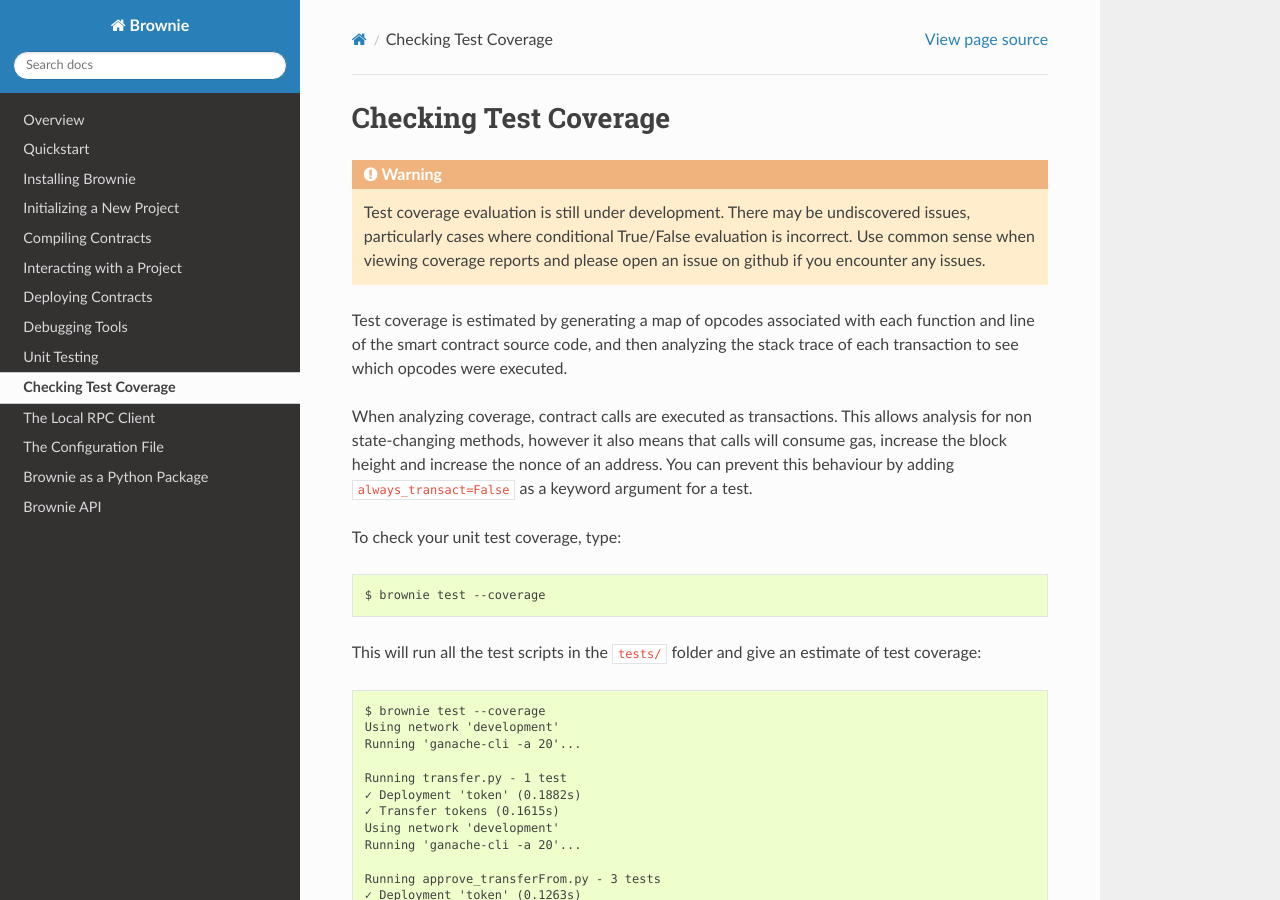
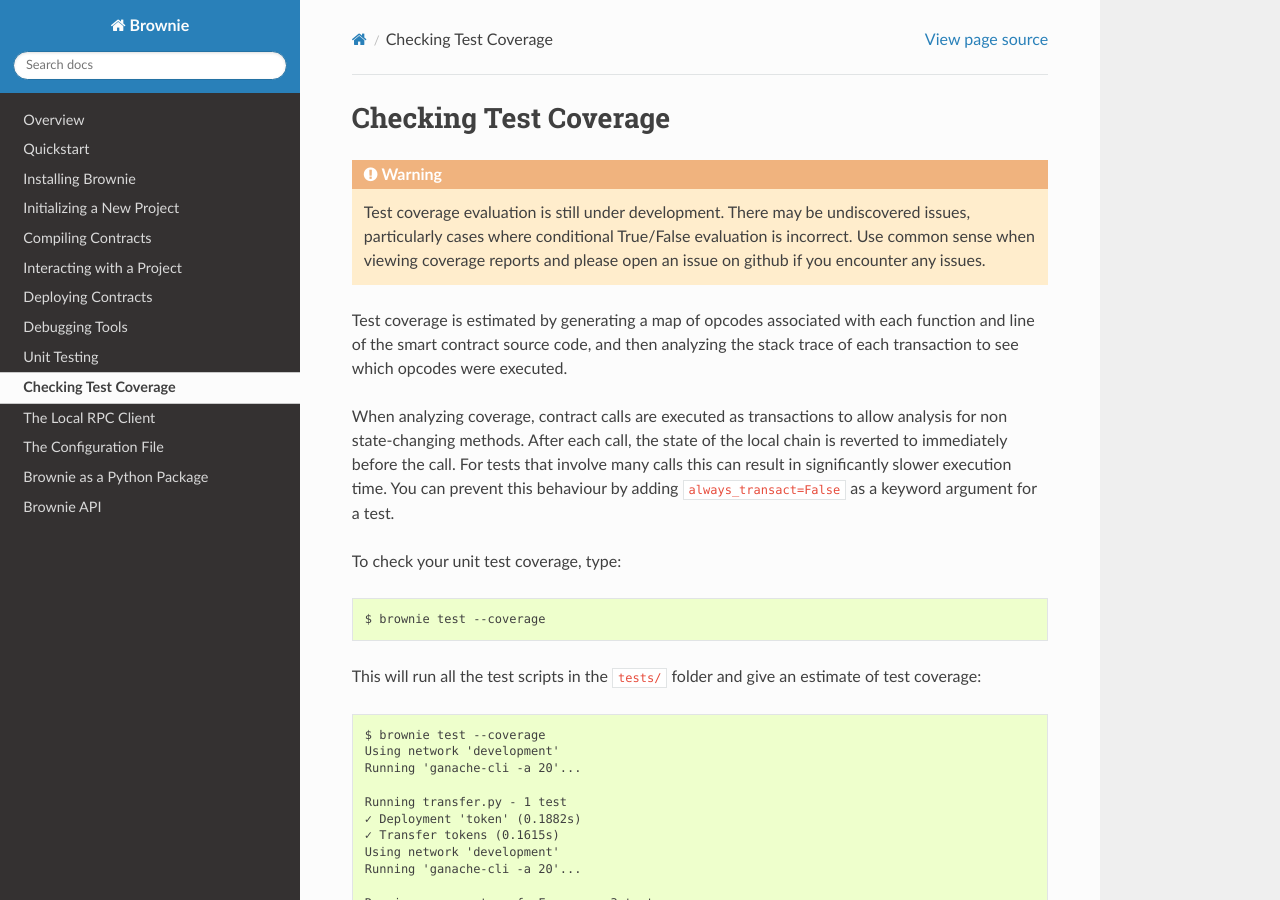
Before and after one commit to eth-brownie/brownie, a Sphinx documentation site: the page built from docs/coverage.rst, in a window 1280 px wide and 900 px high. Built offline with Sphinx 7.4.7 and the Read the Docs theme 2.0.0, drawn with Linux system fonts in a browser that asks for light colours; pages that are not in the unit, such as notebooks, are missing from menus.

Commit message:
update docs

```diff
--- a/docs/coverage.rst
+++ b/docs/coverage.rst
@@ -8,7 +8,7 @@
 
 Test coverage is estimated by generating a map of opcodes associated with each function and line of the smart contract source code, and then analyzing the stack trace of each transaction to see which opcodes were executed.
 
-When analyzing coverage, contract calls are executed as transactions. This allows analysis for non state-changing methods, however it also means that calls will consume gas, increase the block height and increase the nonce of an address. You can prevent this behaviour by adding ``always_transact=False`` as a keyword argument for a test.
+When analyzing coverage, contract calls are executed as transactions to allow analysis for non state-changing methods. After each call, the state of the local chain is reverted to immediately before the call. For tests that involve many calls this can result in significantly slower execution time. You can prevent this behaviour by adding ``always_transact=False`` as a keyword argument for a test.
 
 To check your unit test coverage, type:
 
```
Also changed, not shown: 1 other file.
